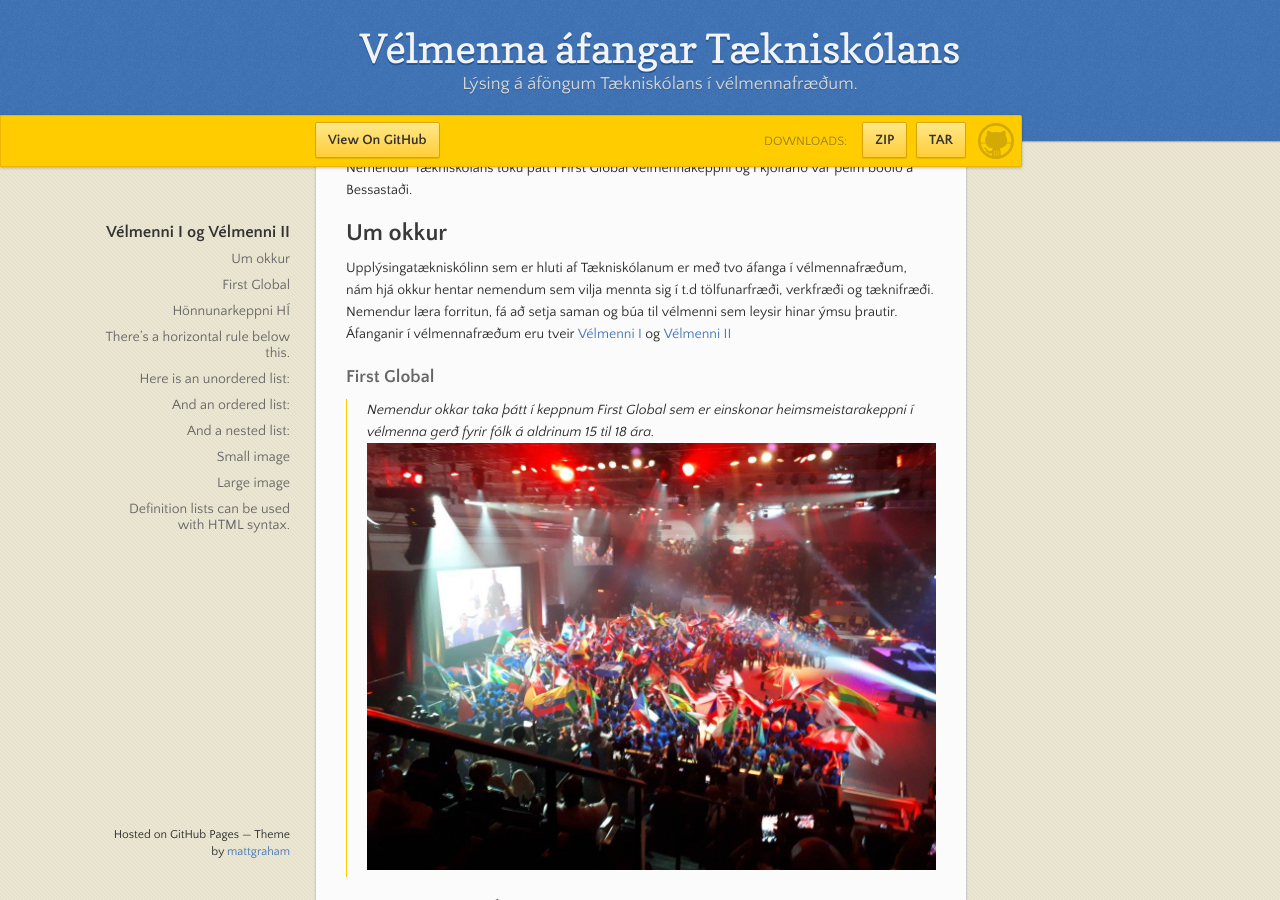
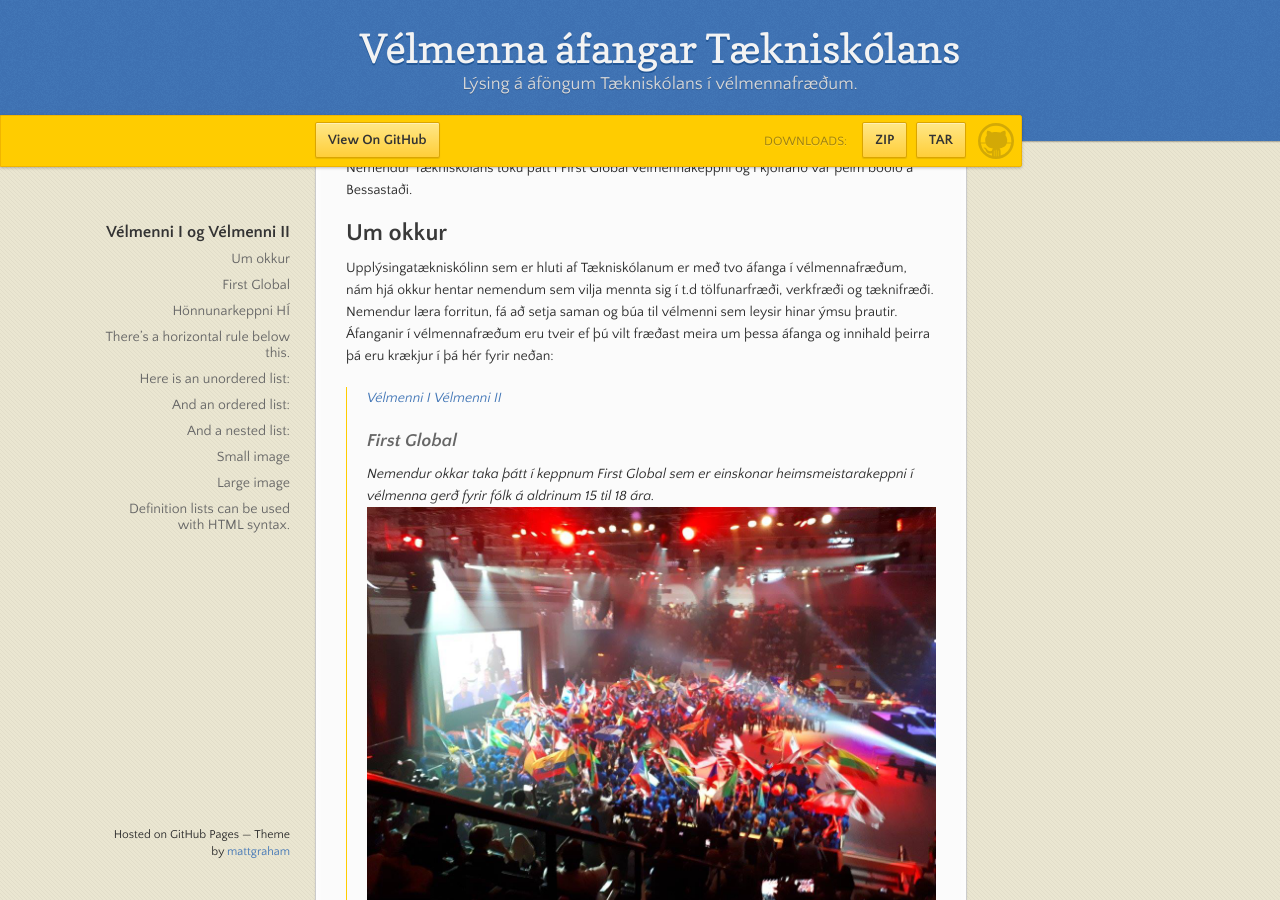
Before and after one commit to eirben/eirben.github.io, a Jekyll site: the page built from index.md, in a window 1280 px wide and 900 px high, scrolled down 505 px. Built offline with Jekyll 4.4.1, drawn with Linux system fonts in a browser that asks for light colours; our own code applies the rules of GitHub Pages for plain Markdown files.

Commit message:
Update index.md

```diff
--- a/index.md
+++ b/index.md
@@ -4,7 +4,9 @@ Nemendur Tækniskólans tóku þátt í First Global vélmennakeppni og í kjöl
 
 ## Um okkur
 Upplýsingatækniskólinn sem er hluti af Tækniskólanum er með tvo áfanga í vélmennafræðum, nám hjá okkur hentar nemendum sem vilja
-mennta sig í t.d tölfunarfræði, verkfræði og tæknifræði.  Nemendur læra forritun, fá að setja saman og búa til vélmenni sem leysir hinar ýmsu þrautir. Áfanganir í vélmennafræðum eru tveir [Vélmenni I](https://eirben.github.io/rob2a/) og [Vélmenni II](https://eirben.github.io/rob2b3u/)
+mennta sig í t.d tölfunarfræði, verkfræði og tæknifræði.  Nemendur læra forritun, fá að setja saman og búa til vélmenni sem leysir hinar ýmsu þrautir. Áfanganir í vélmennafræðum eru tveir ef þú vilt fræðast meira um þessa áfanga og innihald þeirra þá eru krækjur í þá hér fyrir neðan:
+> [Vélmenni I](https://eirben.github.io/rob2a/)
+> [Vélmenni II](https://eirben.github.io/rob2b3u/)
 ### First Global
 > Nemendur okkar taka þátt í keppnum First Global sem er einskonar heimsmeistarakeppni í vélmenna gerð fyrir fólk á aldrinum 15 til 18 ára.
 ![First Global keppni](https://eirben.github.io/firstglobal.jpg)
```
